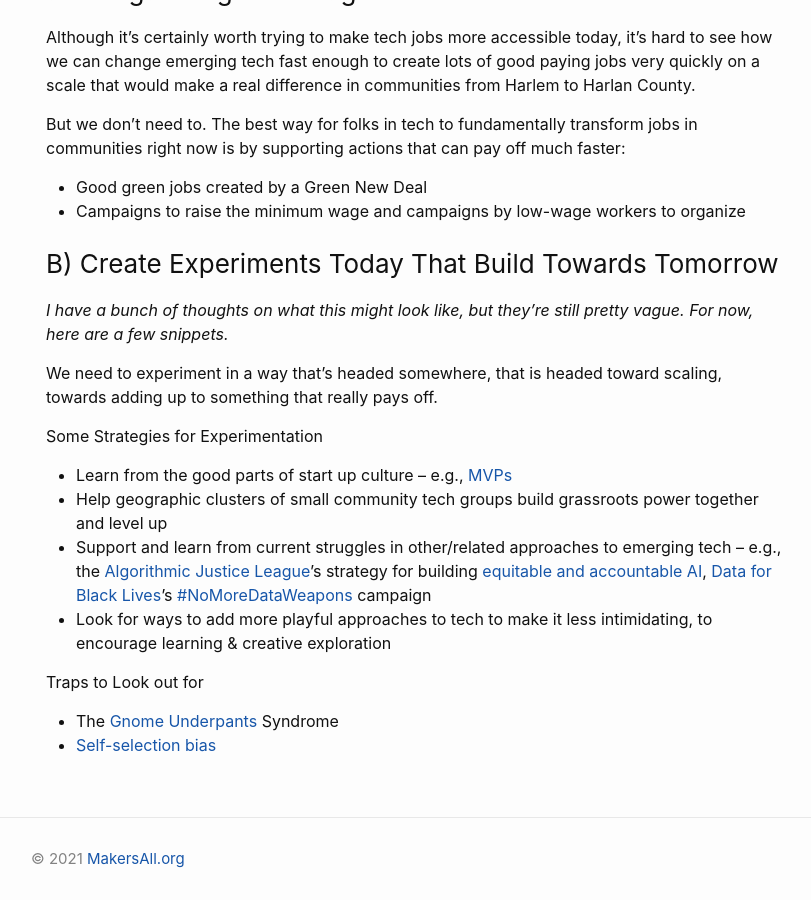
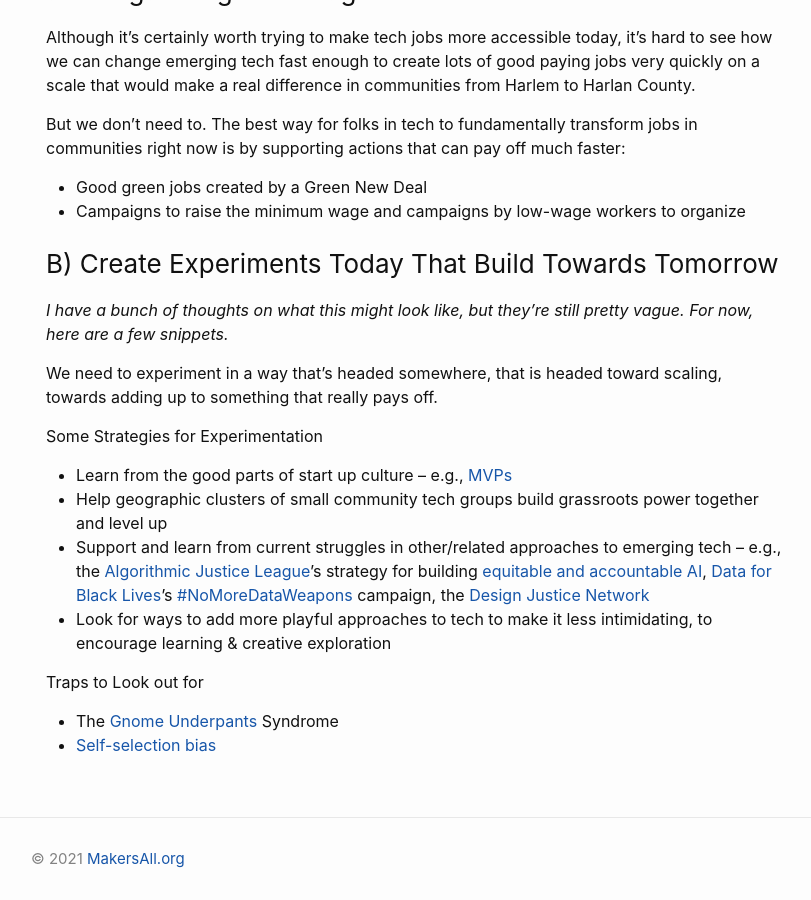
Before and after one commit to makersall/makersall, a Jekyll site: the page built from _posts/2021-03-30-framework-draft.md, in a window 1280 px wide and 900 px high, scrolled down 2139 px. Shown: the whole window, without its empty margins (224-1035 px from the left). Built offline with Jekyll 4.4.1, drawn with Linux system fonts in a browser that asks for light colours.

Commit message:
Tweak latest blog post

```diff
--- a/_posts/2021-03-30-framework-draft.md
+++ b/_posts/2021-03-30-framework-draft.md
@@ -67,7 +67,7 @@
 Some Strategies for Experimentation
 - Learn from the good parts of start up culture -- e.g., [MVPs](https://www.agilealliance.org/glossary/mvp/)
 - Help geographic clusters of small community tech groups build grassroots power together and level up
-- Support and learn from current struggles in other/related approaches to emerging tech -- e.g., the [Algorithmic Justice League](https://www.ajl.org/)'s strategy for building [equitable and accountable AI](https://www.ajl.org/about), [Data for Black Lives](https://d4bl.org/)'s [#NoMoreDataWeapons](https://blog.d4bl.org/introducing-nomoredataweapons/) campaign
+- Support and learn from current struggles in other/related approaches to emerging tech -- e.g., the [Algorithmic Justice League](https://www.ajl.org/)'s strategy for building [equitable and accountable AI](https://www.ajl.org/about), [Data for Black Lives](https://d4bl.org/)'s [#NoMoreDataWeapons](https://blog.d4bl.org/introducing-nomoredataweapons/) campaign, the [Design Justice Network](https://designjustice.org/)
 - Look for ways to add more playful approaches to tech to make it less intimidating, to encourage learning & creative exploration
 
 Traps to Look out for
```
